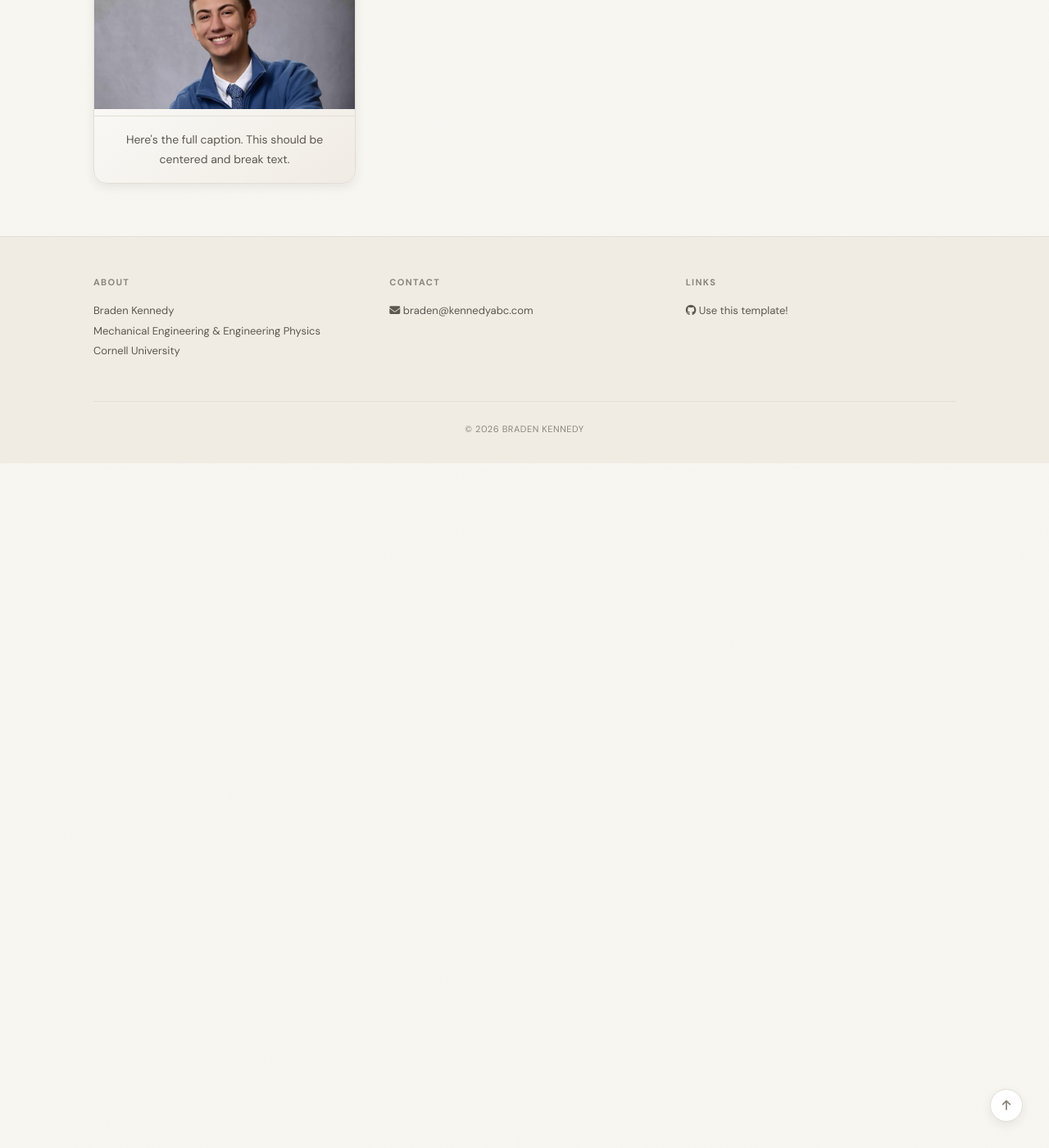
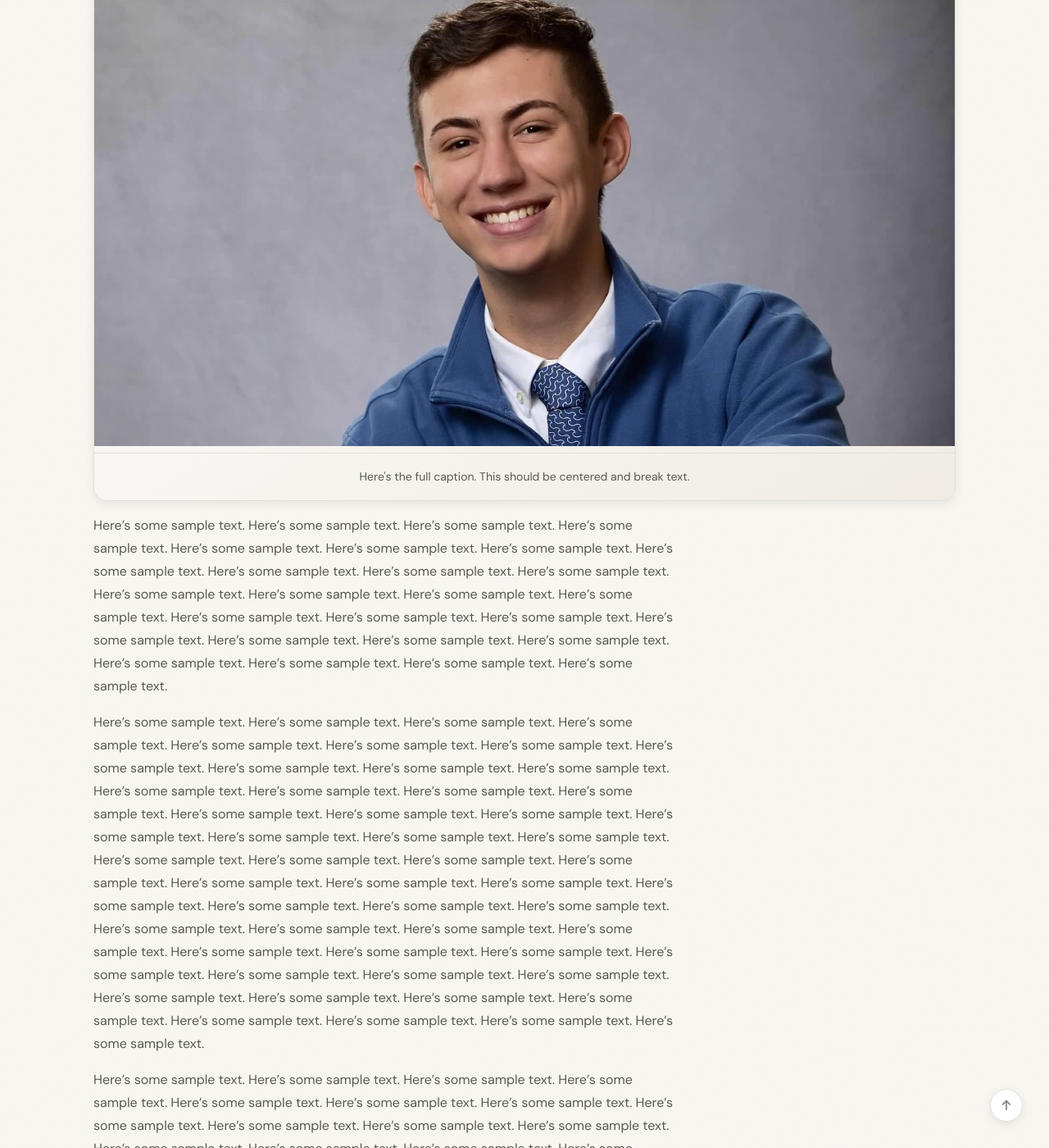
Before and after one commit to braden-kennedy/bkennedyportfolio, a Jekyll site: the page built from _pages/acbotics.md, in a window 1280 px wide and 1400 px high, scrolled down 1876 px. Shown: the whole window at 82% size. Built offline with Jekyll 4.4.1, drawn with Linux system fonts in a browser that asks for light colours; a style sheet for code colours, icons or effects is not loaded; before the commit the page ends 2441 px from its top, so only the background shows below that; some of the changed text lies outside the part shown.

Commit message:
Update acbotics.md

```diff
--- a/_pages/acbotics.md
+++ b/_pages/acbotics.md
@@ -25,4 +25,15 @@ Here's some sample text. Here's some sample text. Here's some sample text. Here'
 
 Here's some sample text. Here's some sample text. Here's some sample text. Here's some sample text. Here's some sample text. Here's some sample text. Here's some sample text. Here's some sample text. Here's some sample text. Here's some sample text. Here's some sample text. Here's some sample text. Here's some sample text. Here's some sample text. Here's some sample text. Here's some sample text. Here's some sample text. Here's some sample text. Here's some sample text. Here's some sample text. Here's some sample text. Here's some sample text. Here's some sample text. Here's some sample text. Here's some sample text. Here's some sample text.
 
-{% include figure.html src="Braden_Headshot.jpg" alt="test" caption="Here's the full caption. This should be centered and break text." position="center" width="320px" %}
+{% include figure.html src="Braden_Headshot.jpg" alt="test" caption="Here's the full caption. This should be centered and break text." position="full" %}
+
+Here's some sample text. Here's some sample text. Here's some sample text. Here's some sample text. Here's some sample text. Here's some sample text. Here's some sample text. Here's some sample text. Here's some sample text. Here's some sample text. Here's some sample text. Here's some sample text. Here's some sample text. Here's some sample text. Here's some sample text. Here's some sample text. Here's some sample text. Here's some sample text. Here's some sample text. Here's some sample text. Here's some sample text. Here's some sample text. Here's some sample text. Here's some sample text. Here's some sample text. Here's some sample text.
+
+Here's some sample text. Here's some sample text. Here's some sample text. Here's some sample text. Here's some sample text. Here's some sample text. Here's some sample text. Here's some sample text. Here's some sample text. Here's some sample text. Here's some sample text. Here's some sample text. Here's some sample text. Here's some sample text. Here's some sample text. Here's some sample text. Here's some sample text. Here's some sample text. Here's some sample text. Here's some sample text. Here's some sample text. Here's some sample text. Here's some sample text. Here's some sample text. Here's some sample text. Here's some sample text.
+Here's some sample text. Here's some sample text. Here's some sample text. Here's some sample text. Here's some sample text. Here's some sample text. Here's some sample text. Here's some sample text. Here's some sample text. Here's some sample text. Here's some sample text. Here's some sample text. Here's some sample text. Here's some sample text. Here's some sample text. Here's some sample text. Here's some sample text. Here's some sample text. Here's some sample text. Here's some sample text. Here's some sample text. Here's some sample text. Here's some sample text. Here's some sample text. Here's some sample text. Here's some sample text.
+
+Here's some sample text. Here's some sample text. Here's some sample text. Here's some sample text. Here's some sample text. Here's some sample text. Here's some sample text. Here's some sample text. Here's some sample text. Here's some sample text. Here's some sample text. Here's some sample text. Here's some sample text. Here's some sample text. Here's some sample text. Here's some sample text. Here's some sample text. Here's some sample text. Here's some sample text. Here's some sample text. Here's some sample text. Here's some sample text. Here's some sample text. Here's some sample text. Here's some sample text. Here's some sample text.
+
+Here's some sample text. Here's some sample text. Here's some sample text. Here's some sample text. Here's some sample text. Here's some sample text. Here's some sample text. Here's some sample text. Here's some sample text. Here's some sample text. Here's some sample text. Here's some sample text. Here's some sample text. Here's some sample text. Here's some sample text. Here's some sample text. Here's some sample text. Here's some sample text. Here's some sample text. Here's some sample text. Here's some sample text. Here's some sample text. Here's some sample text. Here's some sample text. Here's some sample text. Here's some sample text.
+
+Here's some sample text. Here's some sample text. Here's some sample text. Here's some sample text. Here's some sample text. Here's some sample text. Here's some sample text. Here's some sample text. Here's some sample text. Here's some sample text. Here's some sample text. Here's some sample text. Here's some sample text. Here's some sample text. Here's some sample text. Here's some sample text. Here's some sample text. Here's some sample text. Here's some sample text. Here's some sample text. Here's some sample text. Here's some sample text. Here's some sample text. Here's some sample text. Here's some sample text. Here's some sample text.
```
